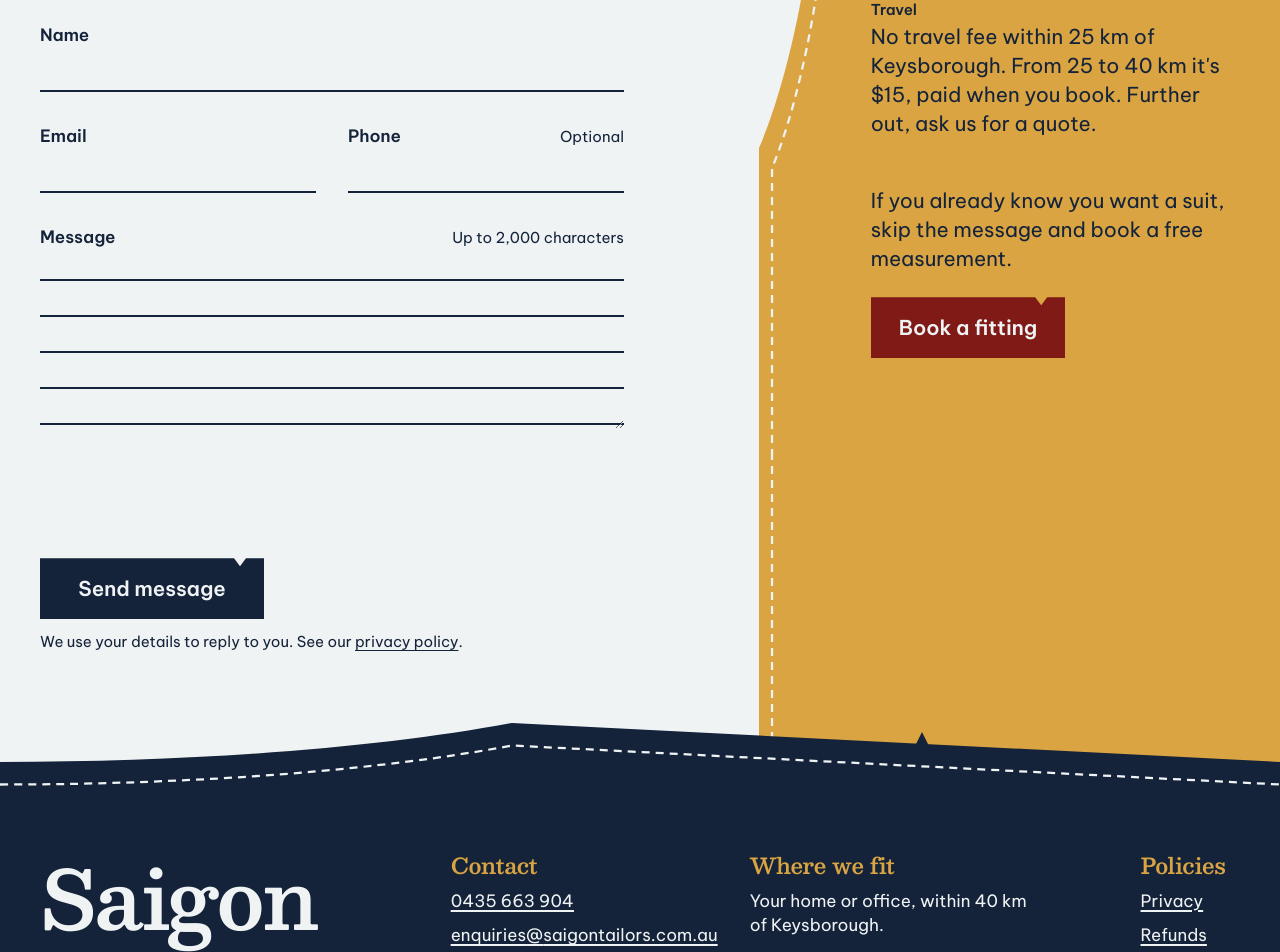
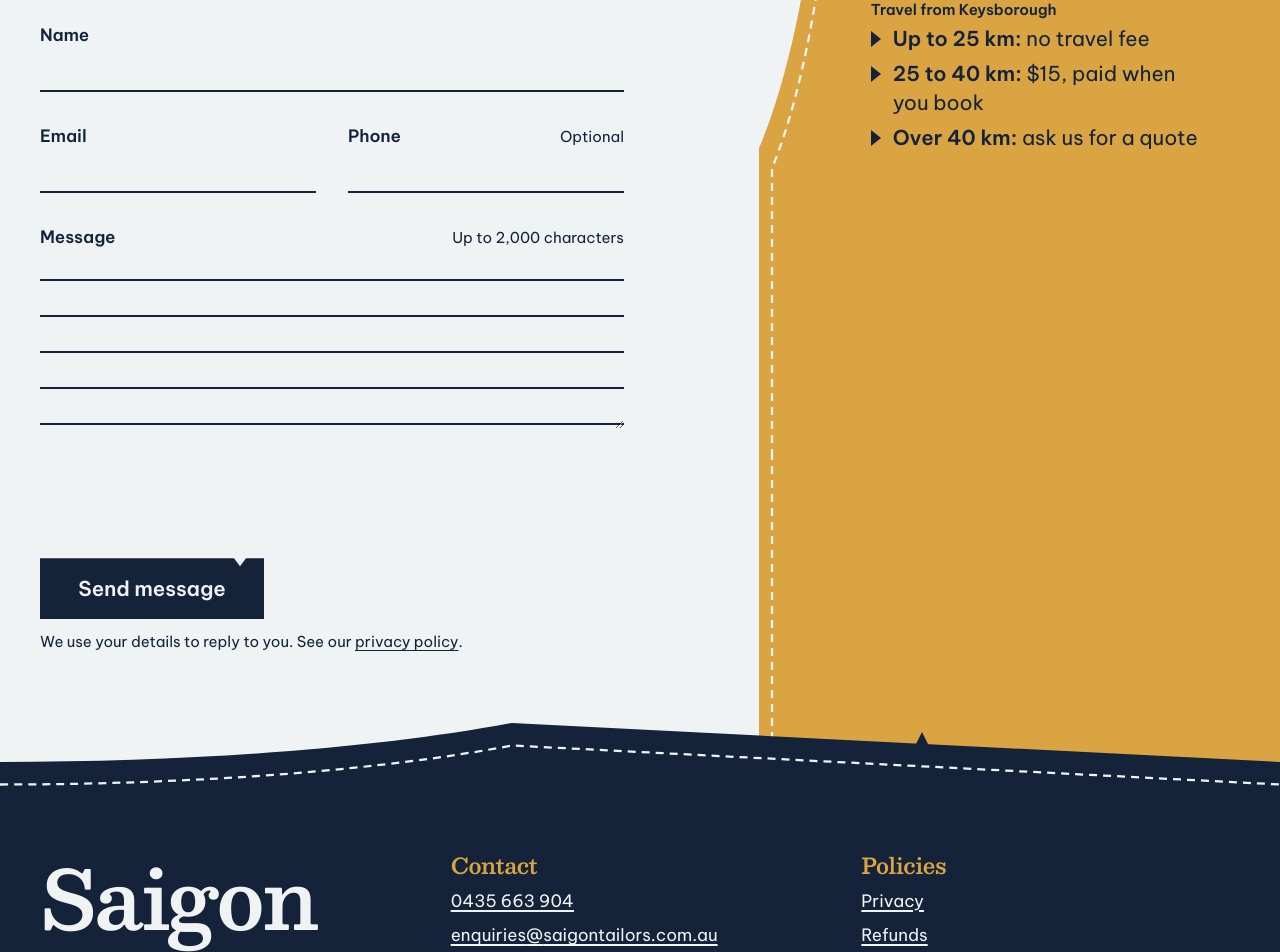
Before and after one commit to gia-thinh-nguyen/start-up, a Next.js app: page /contact in a window 1280 px wide. Shown: the part 500-1452 px from the top of the page. Built offline with nearby package versions, Linux system fonts and the light colour scheme.

Commit message:
UI changes to Contact page and footer

```diff
--- a/src/components/Footer.tsx
+++ b/src/components/Footer.tsx
@@ -34,7 +34,7 @@ function FooterHeading({ children }: { children: React.ReactNode }) {
 }
 
 export function Footer() {
-  const { contact, serviceArea } = site;
+  const { contact } = site;
 
   return (
     <footer className="surface-table relative">
@@ -46,8 +46,9 @@ export function Footer() {
           <p className="mt-4 max-w-sm text-lede">{site.origin}</p>
         </div>
 
-        {/* Contact and Policies take their content's width so the email stays on one line. */}
-        <div className="grid grid-cols-1 gap-10 sm:grid-cols-[max-content_minmax(0,1fr)_max-content] sm:gap-8 lg:col-span-8">
+        {/* Side by side from sm. Contact is never narrower than the email, so it stays on one line. From lg
+            the two split the eight columns, so Policies starts on the page grid at column 9. */}
+        <div className="grid grid-cols-1 gap-10 sm:grid-cols-[max-content_max-content] sm:gap-x-24 lg:col-span-8 lg:grid-cols-[minmax(max-content,1fr)_1fr] lg:gap-x-8">
           <section>
             <FooterHeading>Contact</FooterHeading>
             <ul className="space-y-2.5">
@@ -63,13 +64,6 @@ export function Footer() {
                 </li>
               )}
             </ul>
-          </section>
-
-          <section>
-            <FooterHeading>Where we fit</FooterHeading>
-            <p>
-              <WithTodos text={serviceArea.summary} />
-            </p>
           </section>
 
           <section>
--- /dev/null
+++ b/src/components/ItemNotch.tsx
@@ -0,0 +1,8 @@
+/** A small notch cut toward the text, marking each item like a notch on a pattern edge. */
+export function ItemNotch() {
+  return (
+    <svg aria-hidden="true" viewBox="0 0 10 16" className="mt-[0.35em] h-4 w-2.5 shrink-0 fill-navy">
+      <path d="M0 0 10 8 0 16Z" />
+    </svg>
+  );
+}
--- a/src/components/contact/ContactDetails.tsx
+++ b/src/components/contact/ContactDetails.tsx
@@ -1,5 +1,5 @@
 import { ContactLink } from "@/components/ContactLink";
-import { WithTodos } from "@/components/Todo";
+import { ItemNotch } from "@/components/ItemNotch";
 import { site } from "@/content/site";
 
 function Detail({ term, children }: { term: string; children: React.ReactNode }) {
@@ -27,9 +27,17 @@ export function ContactDetails() {
           <ContactLink text={contact.instagram.label} href={contact.instagram.href} external />
         </Detail>
       )}
-      {/* The footer already gives the area on every page; this line adds what it costs to get there. */}
-      <Detail term="Travel">
-        <WithTodos text={serviceArea.travelFee} />
+      <Detail term="Travel from Keysborough">
+        <ul className="mt-1 space-y-1.5">
+          {serviceArea.travelBands.map(({ distance, cost }) => (
+            <li key={distance} className="flex gap-3">
+              <ItemNotch />
+              <span>
+                <span className="font-semibold">{distance}:</span> {cost}
+              </span>
+            </li>
+          ))}
+        </ul>
       </Detail>
     </dl>
   );
--- a/src/components/contact/ContactPiece.tsx
+++ b/src/components/contact/ContactPiece.tsx
@@ -1,11 +1,10 @@
-import { BookButton } from "@/components/BookButton";
 import { ContactDetails } from "@/components/contact/ContactDetails";
 import { CutEdge } from "@/components/CutEdge";
 
 /**
- * The one piece of card on the page: contact details, the travel fee and the way to booking. On phones
- * it runs across the screen below the form. On desktop it lies beside the form and off the right of
- * the page, with a shoulder and armhole cut into it, and the footer's edge rises over its bottom.
+ * The one piece of card on the page: the contact details. Booking is left to the header and the phone
+ * bar. On phones it runs across the screen below the form. On desktop it lies beside the form and off
+ * the right of the page, with a shoulder and armhole cut into it, and the footer's edge rises over its bottom.
  */
 export function ContactPiece() {
   return (
@@ -32,11 +31,6 @@ export function ContactPiece() {
       <div className="mt-6">
         <ContactDetails />
       </div>
-
-      <p className="mt-12 mb-6 max-w-measure text-lede">
-        If you already know you want a suit, skip the message and book a free measurement.
-      </p>
-      <BookButton size="lg" />
     </section>
   );
 }
--- a/src/components/contact/EnquiryForm.tsx
+++ b/src/components/contact/EnquiryForm.tsx
@@ -3,7 +3,6 @@
 import Link from "next/link";
 import { useActionState, useEffect, useRef, useState } from "react";
 import { sendEnquiry } from "@/app/contact/actions";
-import { BookButton } from "@/components/BookButton";
 import { Turnstile } from "@/components/contact/Turnstile";
 import { ErrorText, fieldClass, inputClass, NotchMark, sendButtonClass } from "@/components/FormParts";
 import { WithTodos } from "@/components/Todo";
@@ -76,10 +75,9 @@ export function EnquiryForm() {
         <h2 ref={sent} tabIndex={-1} className="mt-5 outline-none">
           Thanks, your message is on its way.
         </h2>
-        <p className="mt-4 mb-6 max-w-measure text-lede">
+        <p className="mt-4 max-w-measure text-lede">
           We&apos;ll reply by email, or by phone if you left a number.
         </p>
-        <BookButton size="lg" />
       </div>
     );
   }
--- a/src/components/home/Included.tsx
+++ b/src/components/home/Included.tsx
@@ -1,16 +1,8 @@
 import { CutEdge } from "@/components/CutEdge";
 import { priceAmount } from "@/components/figures";
+import { ItemNotch } from "@/components/ItemNotch";
 import { WithTodos } from "@/components/Todo";
 import { site } from "@/content/site";
-
-/** A small notch cut toward the text, marking each item like a notch on a pattern edge. */
-function ItemNotch() {
-  return (
-    <svg aria-hidden="true" viewBox="0 0 10 16" className="mt-[0.35em] h-4 w-2.5 shrink-0 fill-navy">
-      <path d="M0 0 10 8 0 16Z" />
-    </svg>
-  );
-}
 
 /**
  * The long seam is chalk, so on this chalk piece it is redrawn in navy, above it. It starts where the
--- a/src/content/site.ts
+++ b/src/content/site.ts
@@ -94,7 +94,6 @@ export type Site = {
     instagram?: Link;
   };
   serviceArea: {
-    summary: string;
     /** Driving distances in km from Keysborough: no fee up to freeKm, the fee up to maxKm, a quote beyond. */
     freeKm: number;
     maxKm: number;
@@ -103,6 +102,8 @@ export type Site = {
     /** How long a booking that owes the fee is held before it's cancelled. Stripe's shortest is 30. */
     payWithinMinutes: number;
     travelFee: string;
+    /** The same rule as travelFee, one line per distance, for /contact. */
+    travelBands: { distance: string; cost: string }[];
     feeRefund: string;
     /** Sent to the customer in Cal.com's cancellation email, so they read as complete sentences. */
     cancelReasons: { outside: string; unpaid: string };
@@ -175,12 +176,16 @@ export const site: Site = {
   // The travel fee is paid through Stripe straight after booking (owner, 5 November 2026). It pays for the trip, so
   // the measurement itself stays free; the fee must always sit beside "free" (see docs/redesign-notes.md).
   serviceArea: {
-    summary: `Your home or office, within ${maxKm} km of Keysborough.`,
     freeKm,
     maxKm,
     feeAud,
     payWithinMinutes,
     travelFee: `No travel fee within ${freeKm} km of Keysborough. From ${freeKm} to ${maxKm} km it's $${feeAud}, paid when you book. Further out, ask us for a quote.`,
+    travelBands: [
+      { distance: `Up to ${freeKm} km`, cost: "no travel fee" },
+      { distance: `${freeKm} to ${maxKm} km`, cost: `$${feeAud}, paid when you book` },
+      { distance: `Over ${maxKm} km`, cost: "ask us for a quote" },
+    ],
     // The owner's rule (5 November 2026). Have it checked with the refund policy.
     feeRefund: `Cancel at least 24 hours before your visit and we'll refund the $${feeAud}. If we cancel, you always get it back.`,
     cancelReasons: {
@@ -271,7 +276,6 @@ export const site: Site = {
       includes: [
         "Suits for the groom and groomsmen in matching fabric",
         "Everyone measured and fitted in Melbourne",
-        `Book at least ${weddingLeadTime} before the wedding`,
       ],
     },
   ],
```
Also changed, not shown: .impeccable/surfaces/src-app-page-tsx.md, 1 other file (tests, documents, lock files or other folders).
